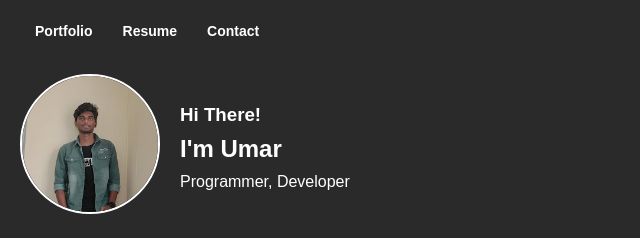
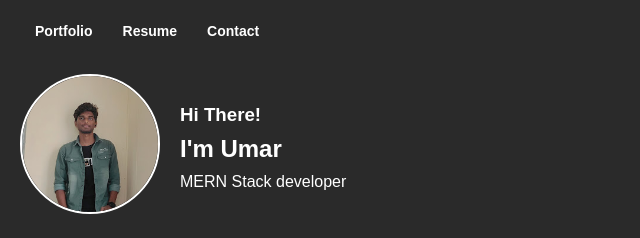
Before and after one commit to umarfarook07/Personal-Portfolio, a plain HTML site: page index.html in a window 1280 px wide. Shown: the top 238 px of the page, 0-640 px from the left. Drawn offline with nearby package versions, Linux system fonts and the light colour scheme; a web font is replaced by a local one.

Commit message:
updated dev-Info

```diff
--- a/index.html
+++ b/index.html
@@ -42,7 +42,7 @@
                 <div class="dev-info">
                     <h3>Hi There!</h3>
                     <h2>I'm Umar</h2>
-                    <p>Programmer, Developer</p>
+                    <p>MERN Stack developer</p>
                 </div>
             </div>
 
```
